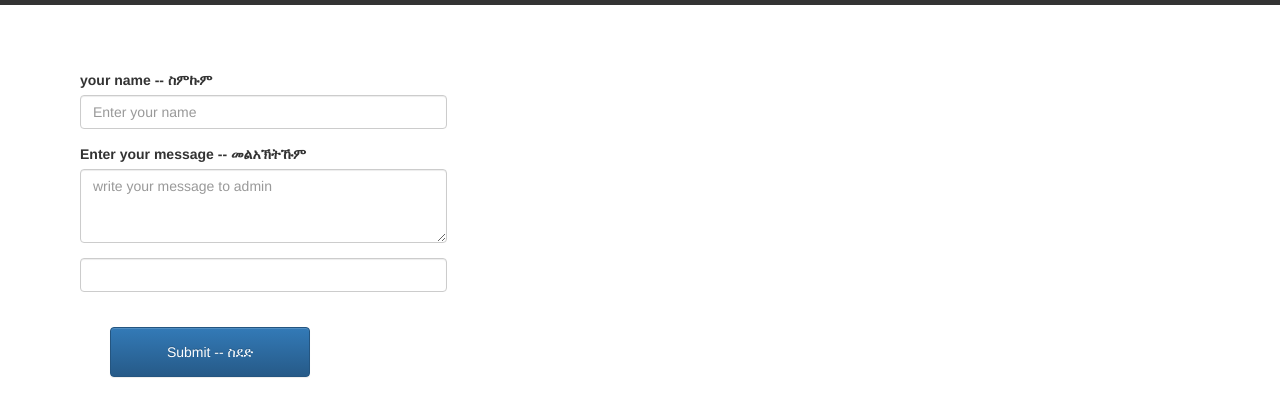
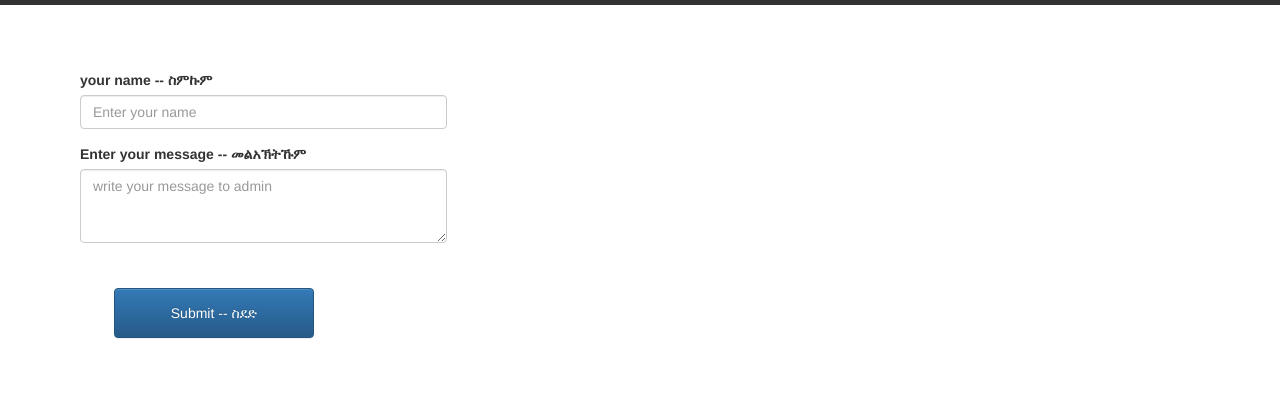
Before and after one commit to gidesegid/myDic, a website: page views/contactUs.html in a window 1280 px wide. Shown: the part 110-526 px from the top of the page. Drawn offline with nearby package versions, Linux system fonts and the light colour scheme; files that its build step writes are made by us from their sources; no server answers.

Commit message:
contacts and angurlarjs library modified

```diff
--- a/views/contactUs.html
+++ b/views/contactUs.html
@@ -40,7 +40,7 @@
              <textarea ng-model="message" class="form-control" id="body" name="body" placeholder="write your message to admin" rows="3" required></textarea>
        </div>
        <div class="form-group">
-       <label id="successMessage" class="form-control"></label>
+       <label id="successMessage"></label>
        <input type="submit" value="Submit -- ስደድ" ng-model="submit" ng-click="add()" class="btn btn-primary">
        </div>
    </div>
```
Also changed, not shown: views/index.html (+5 -5 lines).
